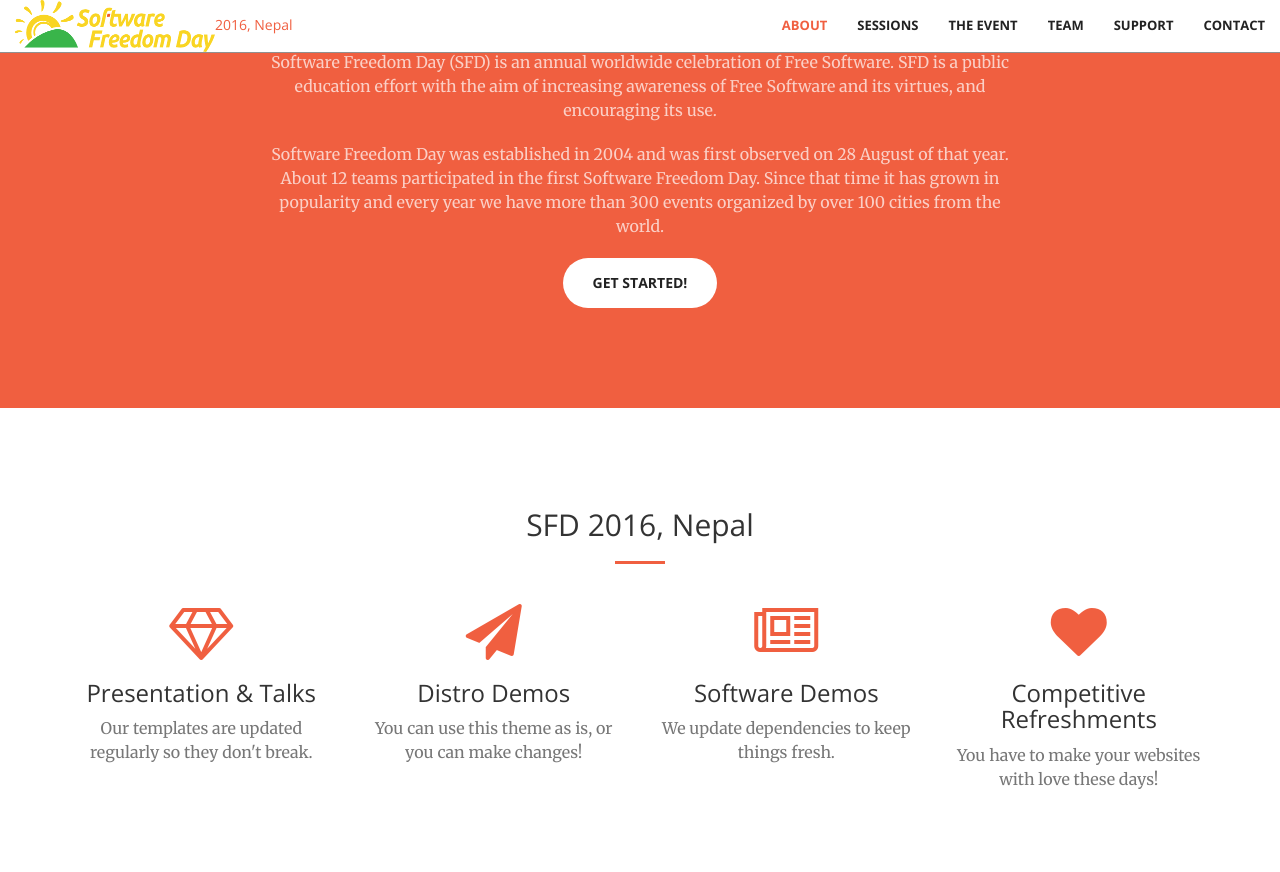
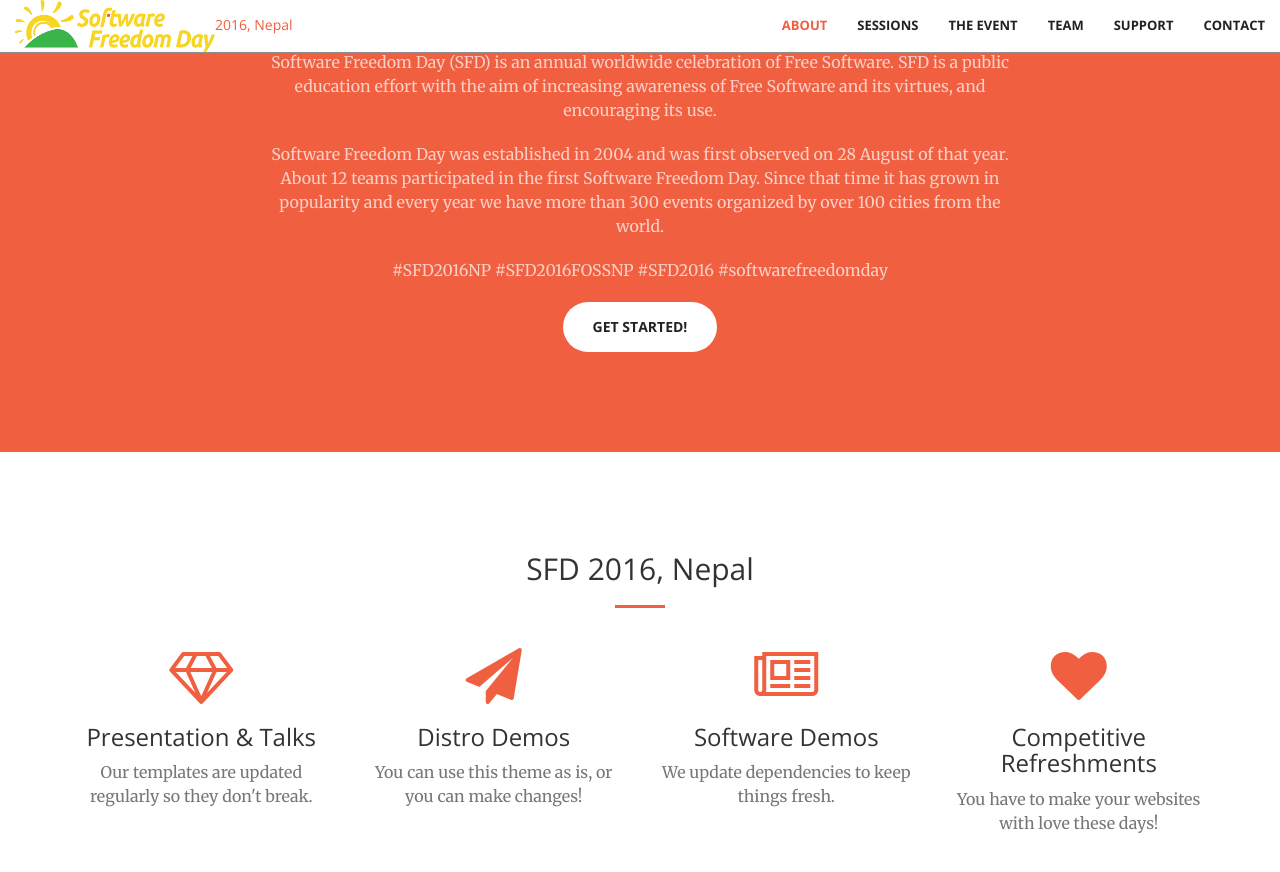
Before and after one commit to foss-np/sfd-2016, a Jekyll site: the page built from index.html, in a window 1280 px wide and 900 px high, scrolled down 1026 px. Shown: the top 872 px of the window. Built offline with Jekyll 4.4.1, drawn with Linux system fonts in a browser that asks for light colours.

Commit message:
Update call-to-action.html

```diff
--- a/_includes/call-to-action.html
+++ b/_includes/call-to-action.html
@@ -7,6 +7,7 @@
                 <p class="text-faded">
 Software Freedom Day (SFD) is an annual worldwide celebration of Free Software. SFD is a public education effort with the aim of increasing awareness of Free Software and its virtues, and encouraging its use.</p>
 <p class="text-faded">Software Freedom Day was established in 2004 and was first observed on 28 August of that year. About 12 teams participated in the first Software Freedom Day. Since that time it has grown in popularity and every year we have more than 300 events organized by over 100 cities from the world.</p>
+<p class="text-faded">#SFD2016NP #SFD2016FOSSNP #SFD2016 #softwarefreedomday</p>
                 <a href="#" class="btn btn-default btn-xl">Get Started!</a>
             </div>
         </div>
```
